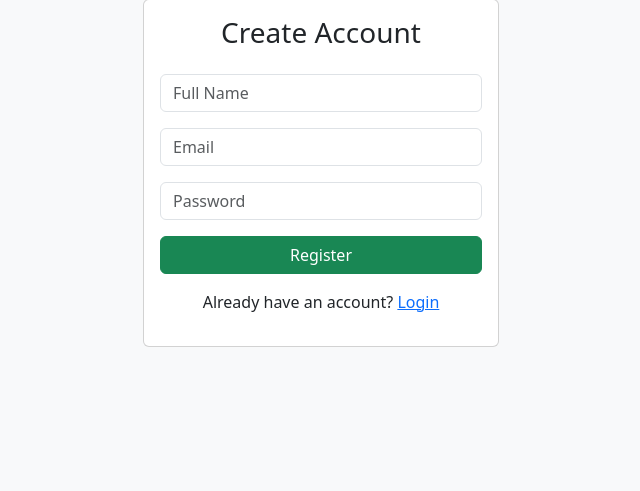
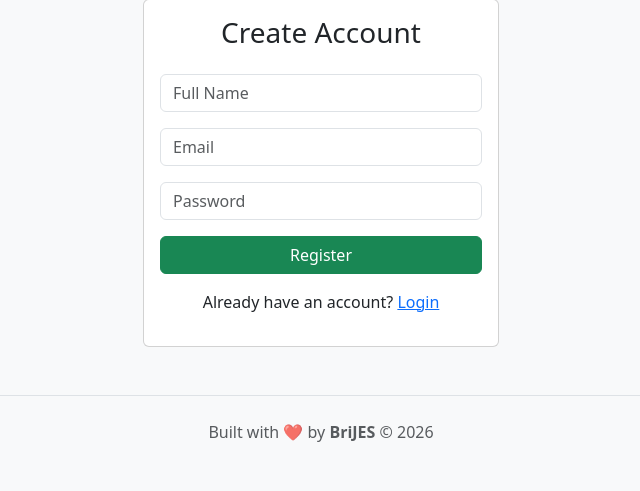
Before and after one commit to BRIJES11/finance-inventory-app, a Flask app: page /auth/register in a window 1280 px wide. Shown: the part 129-620 px from the top of the page, without its empty margins (319-959 px from the left). Run offline with Flask 3, Linux system fonts and the light colour scheme.

Commit message:
Added BriJES footer

```diff
--- a/templates/base.html
+++ b/templates/base.html
@@ -35,5 +35,11 @@
     </div>
 
     <script src="https://cdn.jsdelivr.net/npm/bootstrap@5.3.0/dist/js/bootstrap.bundle.min.js"></script>
+    <!-- Footer -->
+    <footer class="text-center text-muted py-4 mt-5 border-top">
+        <p class="mb-0">Built with ❤️ by <strong>BriJES</strong> © 2026</p>
+    </footer>
+
+    <script src="https://cdn.jsdelivr.net/npm/bootstrap@5.3.0/dist/js/bootstrap.bundle.min.js"></script>
 </body>
 </html>
```
